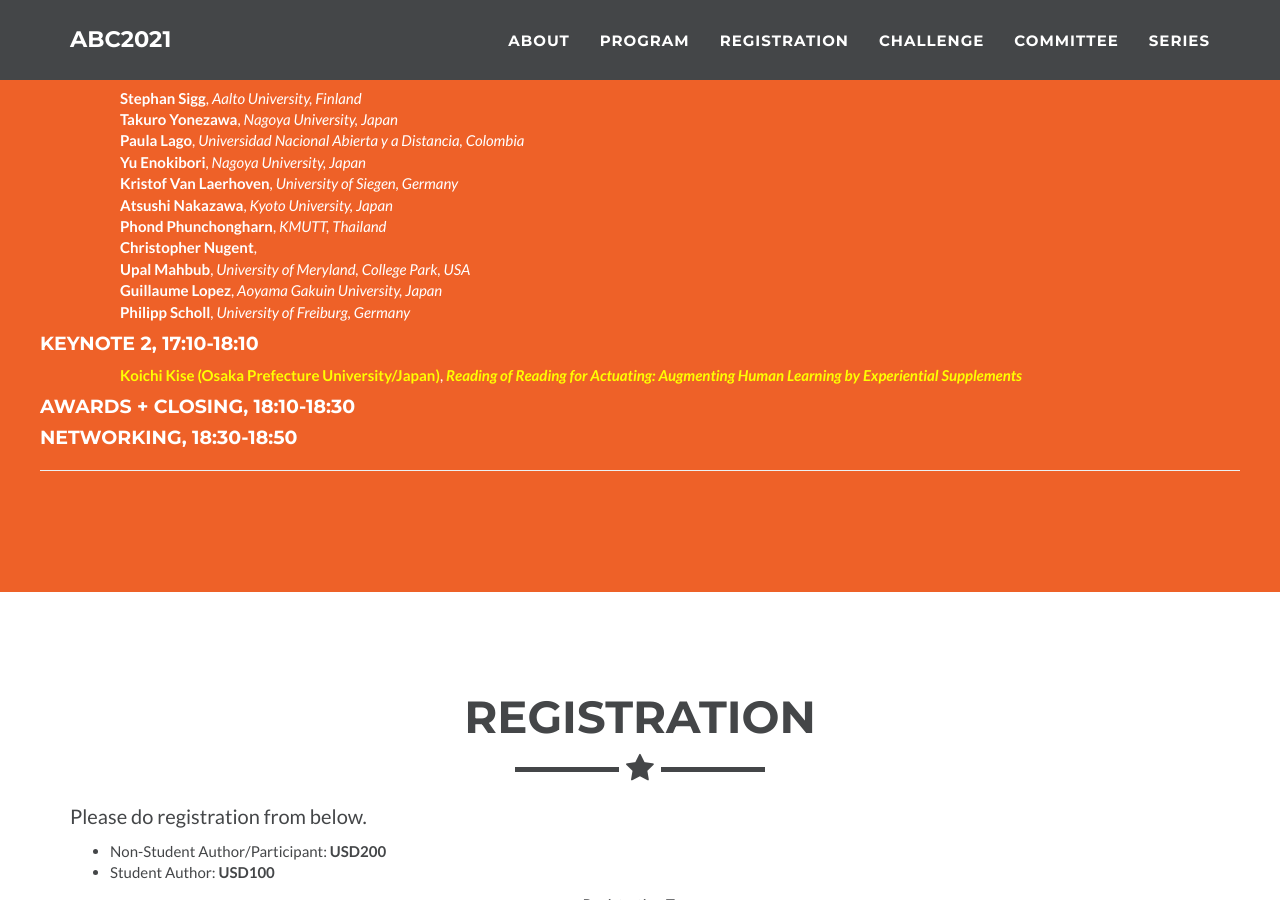
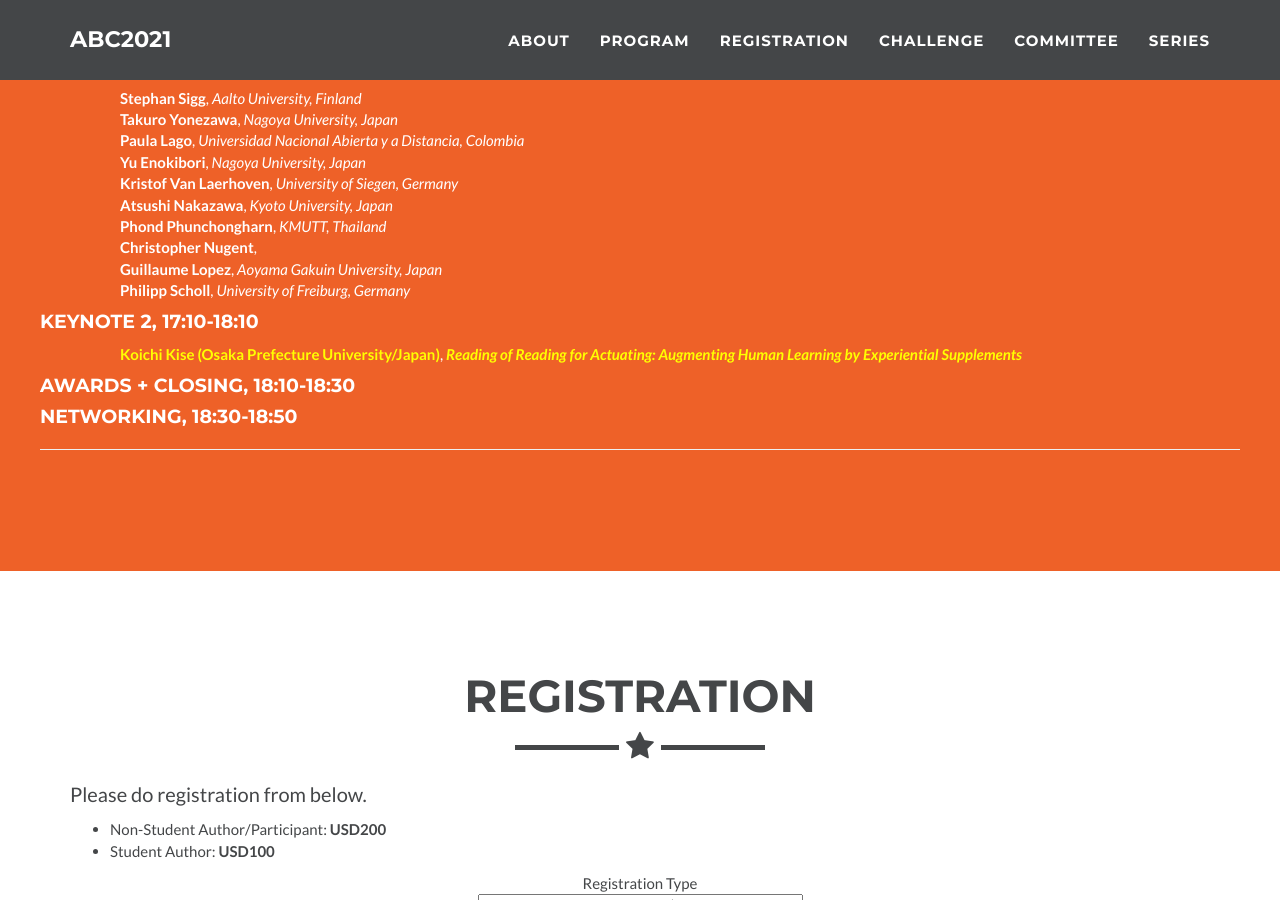
Before and after one commit to abc-research/abc-research.github.io, a Jekyll site: the page built from index.html, in a window 1280 px wide and 900 px high, scrolled down 6115 px. Built offline with Jekyll 4.4.1, drawn with Linux system fonts in a browser that asks for light colours.

Commit message:
Update _config.yml

```diff
--- a/_config.yml
+++ b/_config.yml
@@ -171,8 +171,6 @@ program:
           - title: "Phond Phunchongharn"
             authors: KMUTT, Thailand
           - title: "Christopher Nugent"
-          - title: "Upal Mahbub"
-            authors: University of Meryland, College Park, USA
           - title: "Guillaume Lopez"
             authors: Aoyama Gakuin University, Japan
           - title: "Philipp Scholl"
```
